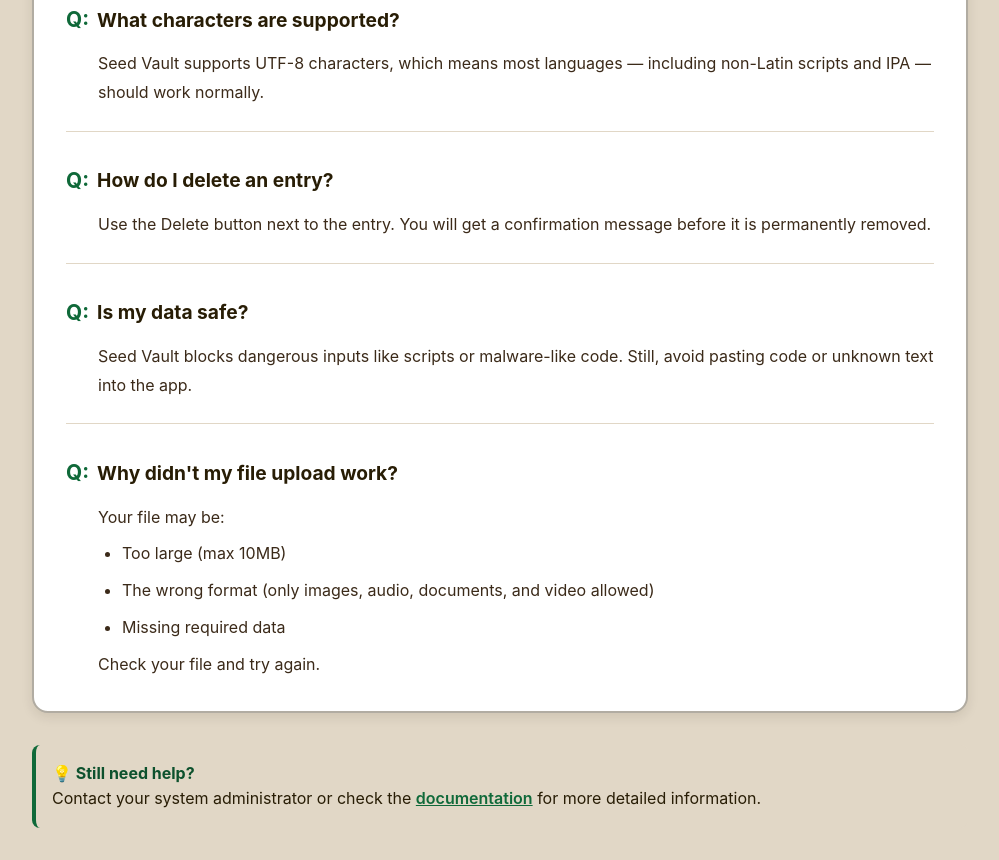
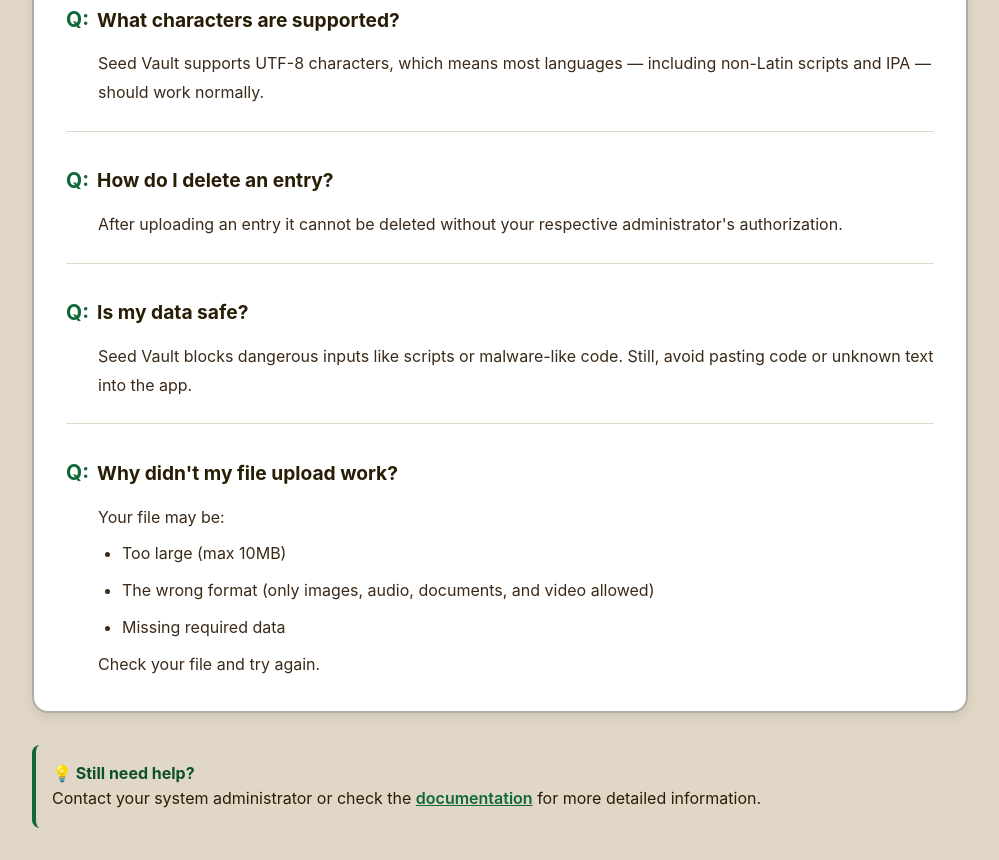
Before and after one commit to ahskihdus/seed-vault, a website: page faq.html in a window 1280 px wide. Shown: the part 2385-3245 px from the top of the page, without its empty margins (140-1139 px from the left). Drawn offline with Linux system fonts and the light colour scheme.

Commit message:
Update deletion instructions in FAQ section

```diff
--- a/faq.html
+++ b/faq.html
@@ -317,7 +317,7 @@
         How do I delete an entry?
       </div>
       <div class="answer">
-        Use the Delete button next to the entry. You will get a confirmation message before it is permanently removed.
+        After uploading an entry it cannot be deleted without your respective administrator's authorization.
       </div>
     </div>
 
```
